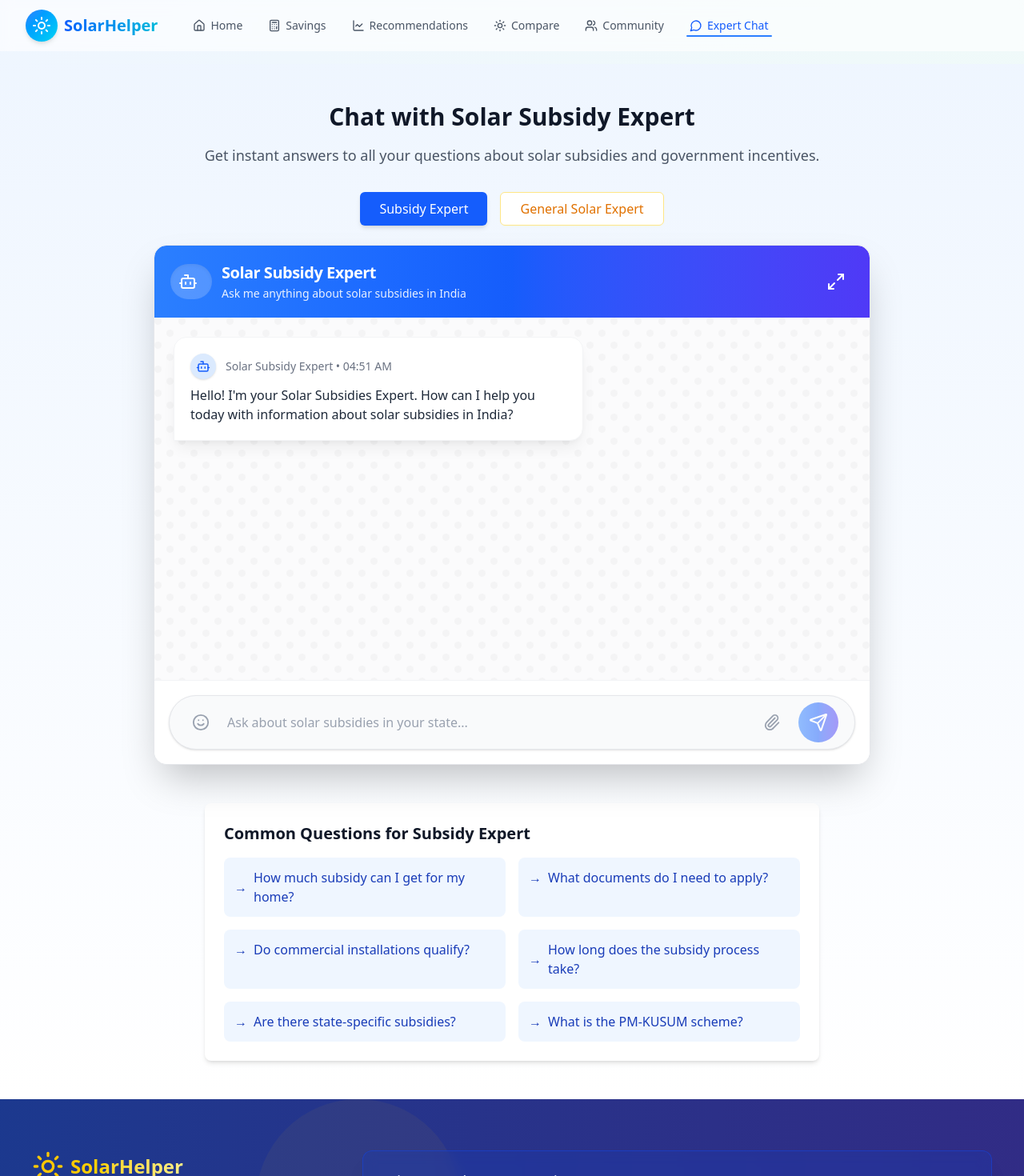
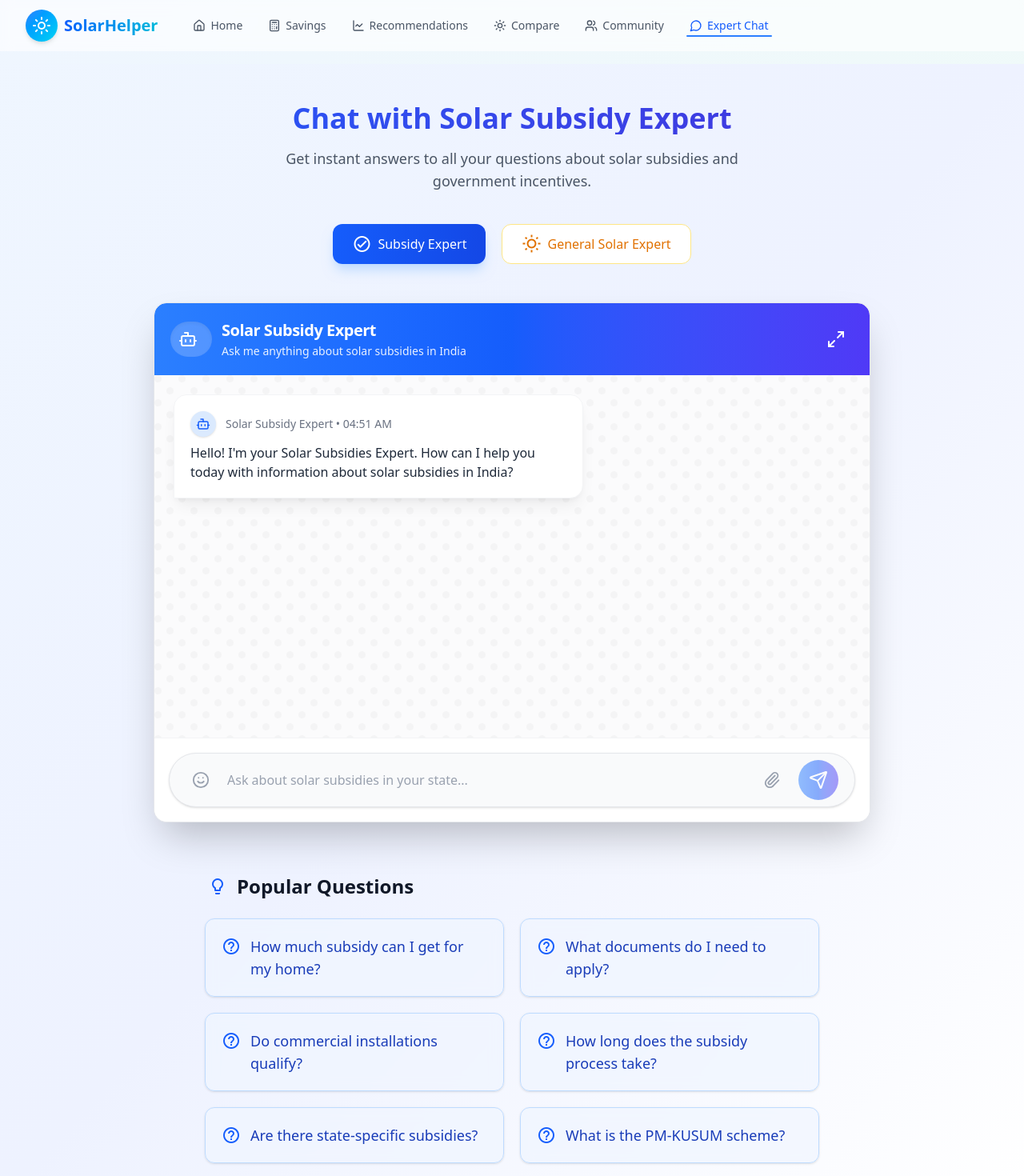
Before and after one commit to tashifkhan/SolarHelper, a React (Vite) app in the folder frontend/: page /chat in a window 1280 px wide. Shown: the top 1470 px of the page at 80% size. Built offline with nearby package versions, Linux system fonts and the light colour scheme.

Commit message:
new chat ui

```diff
--- a/frontend/index.html
+++ b/frontend/index.html
@@ -3,6 +3,7 @@
   <head>
     <meta charset="UTF-8" />
     <link rel="icon" type="image/svg+xml" href="/logo.svg" />
+    <link href="https://fonts.googleapis.com/icon?family=Material+Icons+Outlined" rel="stylesheet">
     <meta name="viewport" content="width=device-width, initial-scale=1.0, maximum-scale=1.0, user-scalable=no" />
     <meta name="theme-color" content="#4285f4" />
     <meta name="apple-mobile-web-app-capable" content="yes">
--- a/frontend/src/pages/ChatPage.tsx
+++ b/frontend/src/pages/ChatPage.tsx
@@ -1,5 +1,6 @@
 import { useState } from "react";
 import ChatInterface from "../componets/ChatInterface";
+import { motion } from "framer-motion"; // You'll need to install framer-motion
 
 export type ExpertType = "subsidy" | "general";
 
@@ -46,79 +47,131 @@ const ChatPage = () => {
 	};
 
 	return (
-		<div className="bg-gradient-to-b from-blue-50 to-white min-h-screen pt-16 pb-8 sm:py-12">
+		<div className="bg-gradient-to-br from-blue-50 via-indigo-50 to-white min-h-screen pt-16 pb-8 sm:py-12">
 			<div className="max-w-7xl mx-auto px-4 sm:px-6 lg:px-8">
-				<div className="text-center mb-6 sm:mb-8">
-					<h1 className="text-2xl sm:text-3xl font-bold text-gray-900">
+				<motion.div
+					initial={{ opacity: 0, y: -20 }}
+					animate={{ opacity: 1, y: 0 }}
+					transition={{ duration: 0.5 }}
+					className="text-center mb-8 sm:mb-10"
+				>
+					<h1 className="text-3xl sm:text-4xl font-extrabold text-transparent bg-clip-text bg-gradient-to-r from-blue-600 to-indigo-700">
 						{getExpertTitle()}
 					</h1>
-					<p className="mt-3 sm:mt-4 text-base sm:text-lg text-gray-600">
+					<p className="mt-3 sm:mt-4 text-base sm:text-lg text-gray-600 max-w-2xl mx-auto">
 						{getExpertDescription()}
 					</p>
-				</div>
+				</motion.div>
 
 				{/* Expert Selection Tabs/Buttons */}
-				<div className="flex flex-col sm:flex-row justify-center mb-6 space-y-2 sm:space-y-0 sm:space-x-4">
-					<button
+				<motion.div
+					initial={{ opacity: 0, y: 10 }}
+					animate={{ opacity: 1, y: 0 }}
+					transition={{ duration: 0.5, delay: 0.2 }}
+					className="flex flex-col sm:flex-row justify-center mb-8 space-y-3 sm:space-y-0 sm:space-x-5"
+				>
+					<motion.button
+						whileHover={{ scale: 1.03 }}
+						whileTap={{ scale: 0.98 }}
 						onClick={() => setSelectedExpert("subsidy")}
-						className={`w-full sm:w-auto px-6 py-2 rounded-md font-medium transition-colors ${
+						className={`w-full sm:w-auto px-6 py-3 rounded-xl font-medium transition-all duration-200 ${
 							selectedExpert === "subsidy"
-								? "bg-blue-600 text-white shadow-md"
-								: "bg-white text-blue-600 hover:bg-blue-50 border border-blue-200"
+								? "bg-gradient-to-r from-blue-600 to-blue-700 text-white shadow-lg shadow-blue-200"
+								: "bg-white text-blue-700 hover:bg-blue-50 border border-blue-200 hover:shadow-md"
 						}`}
 					>
-						Subsidy Expert
-					</button>
-					<button
+						<div className="flex items-center justify-center">
+							<span className="material-icons-outlined mr-2 text-xl">
+								{selectedExpert === "subsidy" ? "check_circle" : "payments"}
+							</span>
+							Subsidy Expert
+						</div>
+					</motion.button>
+					<motion.button
+						whileHover={{ scale: 1.03 }}
+						whileTap={{ scale: 0.98 }}
 						onClick={() => setSelectedExpert("general")}
-						className={`w-full sm:w-auto px-6 py-2 rounded-md font-medium transition-colors ${
+						className={`w-full sm:w-auto px-6 py-3 rounded-xl font-medium transition-all duration-200 ${
 							selectedExpert === "general"
-								? "bg-amber-600 text-white shadow-md"
-								: "bg-white text-amber-600 hover:bg-amber-50 border border-amber-200"
+								? "bg-gradient-to-r from-amber-500 to-amber-600 text-white shadow-lg shadow-amber-200"
+								: "bg-white text-amber-600 hover:bg-amber-50 border border-amber-200 hover:shadow-md"
 						}`}
 					>
-						General Solar Expert
-					</button>
-				</div>
+						<div className="flex items-center justify-center">
+							<span className="material-icons-outlined mr-2 text-xl">
+								{selectedExpert === "general" ? "check_circle" : "wb_sunny"}
+							</span>
+							General Solar Expert
+						</div>
+					</motion.button>
+				</motion.div>
 
-				<div className="chat-interface-container">
+				<motion.div
+					initial={{ opacity: 0 }}
+					animate={{ opacity: 1 }}
+					transition={{ duration: 0.6, delay: 0.3 }}
+					className="chat-interface-container bg-transparent rounded-2xl p-4 border border-none"
+				>
 					<ChatInterface
-						expertType={selectedExpert} // Pass the selected expert type
+						expertType={selectedExpert}
 						selectedQuestion={selectedQuestion}
 						clearSelectedQuestion={() => setSelectedQuestion(null)}
 					/>
-				</div>
+				</motion.div>
 
-				<div className="mt-10 sm:mt-12 max-w-3xl mx-auto bg-white p-4 sm:p-6 rounded-lg shadow-md">
-					<h2 className="text-lg sm:text-xl font-semibold text-gray-900">
-						Common Questions for{" "}
-						{selectedExpert === "subsidy" ? "Subsidy" : "General"} Expert
+				<motion.div
+					initial={{ opacity: 0, y: 20 }}
+					animate={{ opacity: 1, y: 0 }}
+					transition={{ duration: 0.5, delay: 0.4 }}
+					className="mt-10 sm:mt-12 max-w-3xl mx-auto"
+				>
+					<h2 className="text-xl sm:text-2xl font-semibold text-gray-900 flex items-center mb-6 px-1">
+						<span
+							className={`material-icons-outlined mr-3 text-2xl ${
+								selectedExpert === "subsidy"
+									? "text-blue-600"
+									: "text-amber-500"
+							}`}
+						>
+							lightbulb
+						</span>
+						Popular Questions
 					</h2>
-					<div className="mt-4 grid grid-cols-1 md:grid-cols-2 gap-3 sm:gap-4">
+					<div className="mt-5 grid grid-cols-1 md:grid-cols-2 gap-4 sm:gap-5">
 						{commonQuestions.map((question, index) => (
-							<div
+							<motion.div
 								key={`${selectedExpert}-${index}`}
-								className={`p-2.5 sm:p-3 rounded-lg transition-all cursor-pointer border border-transparent hover:shadow-sm ${
+								whileHover={{ scale: 1.02 }}
+								whileTap={{ scale: 0.97 }}
+								className={`p-4 sm:p-5 rounded-xl transition-all cursor-pointer backdrop-blur-sm shadow-sm hover:shadow-md ${
 									selectedExpert === "subsidy"
-										? "bg-blue-50 hover:bg-blue-100 hover:border-blue-200"
-										: "bg-amber-50 hover:bg-amber-100 hover:border-amber-200"
+										? "bg-blue-50/70 hover:bg-blue-100/80 border border-blue-200"
+										: "bg-amber-50/70 hover:bg-amber-100/80 border border-amber-200"
 								}`}
 								onClick={() => handleQuestionClick(question)}
 							>
 								<p
-									className={`text-sm sm:text-base font-medium flex items-center ${
+									className={`text-base sm:text-lg font-medium flex items-start ${
 										selectedExpert === "subsidy"
 											? "text-blue-800"
 											: "text-amber-800"
 									}`}
 								>
-									<span className="mr-2">→</span>
+									<span
+										className={`material-icons-outlined mr-3 mt-0.5 ${
+											selectedExpert === "subsidy"
+												? "text-blue-600"
+												: "text-amber-600"
+										}`}
+									>
+										help_outline
+									</span>
 									{question}
 								</p>
-							</div>
+							</motion.div>
 						))}
 					</div>
-				</div>
+				</motion.div>
 			</div>
 		</div>
 	);
```
